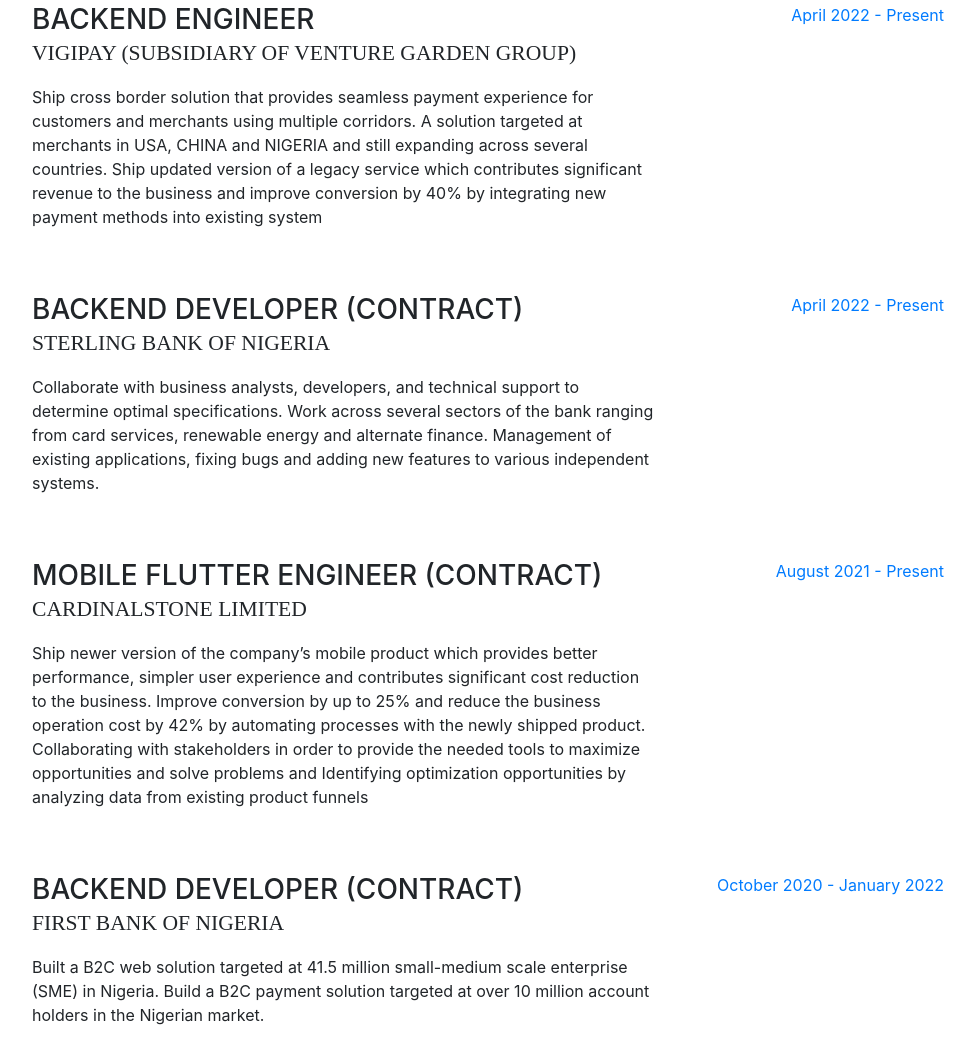
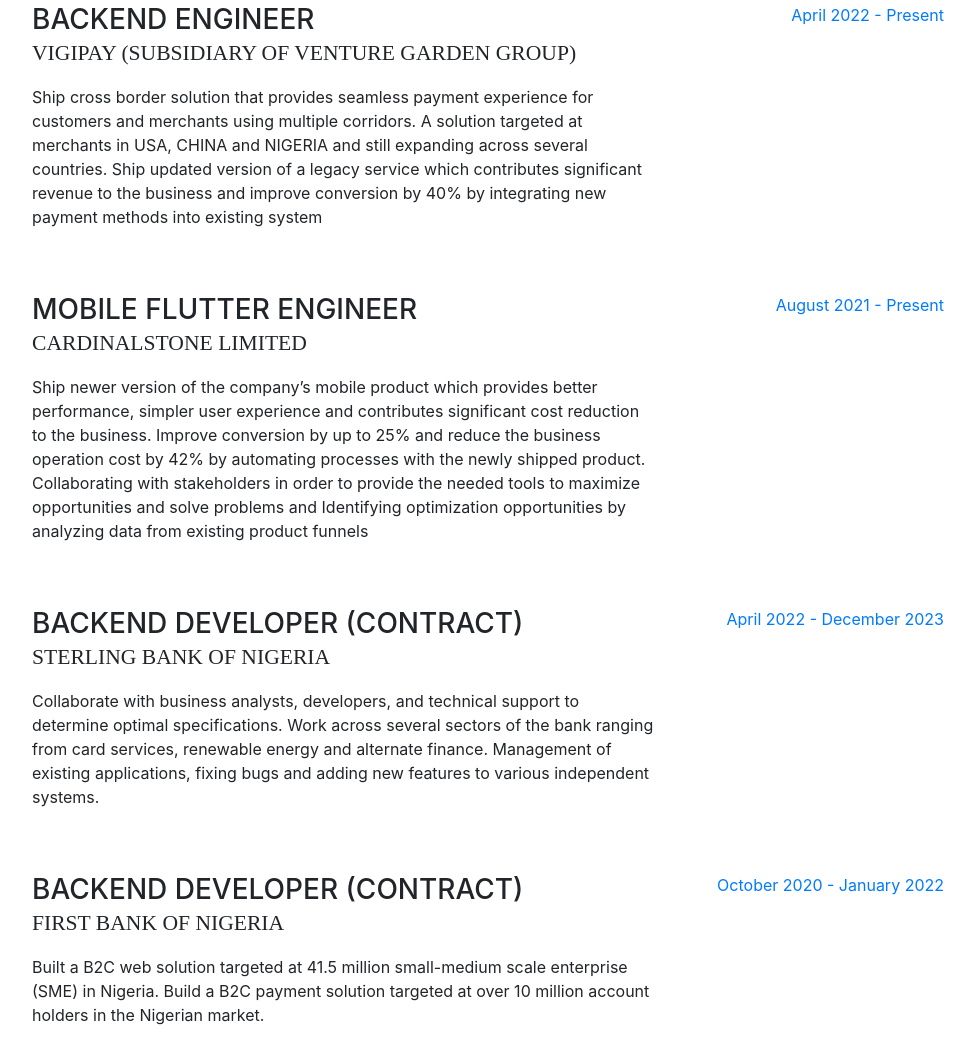
Before and after one commit to classyk12/classyk12.github.io, a website with bundled scripts: page index.html in a window 1280 px wide. Shown: the part 931-1994 px from the top of the page, without its empty margins (288-1263 px from the left). Built offline with nearby package versions, Linux system fonts and the light colour scheme; a web font is replaced by a local one.

Commit message:
chore: updated details and profile picture

```diff
--- a/index.html
+++ b/index.html
@@ -31,7 +31,7 @@
       <a class="navbar-brand js-scroll-trigger" href="#page-top">
         <span class="d-block d-lg-none">Start Bootstrap</span>
         <span class="d-none d-lg-block">
-          <img class="img-fluid img-profile rounded-circle mx-auto mb-2" src="img/profile.jpg" alt="">
+          <img class="img-fluid img-profile mx-auto mb-1" src="img/profile.jpg" alt="">
         </span>
       </a>
       <button class="navbar-toggler" type="button" data-toggle="collapse" data-target="#navbarSupportedContent" aria-controls="navbarSupportedContent" aria-expanded="false" aria-label="Toggle navigation">
@@ -128,22 +128,8 @@
           </div>
 
             <div class="resume-item d-flex flex-column flex-md-row mb-5">
-              <div class="resume-content mr-auto">
-                <h3 class="mb-0">Backend Developer (Contract)</h3>
-                <div class="subheading mb-3">Sterling Bank of Nigeria</div>
-                <p>Collaborate with business analysts, developers, and technical support to determine optimal specifications. Work across several sectors of the bank ranging from card services, renewable energy and alternate finance.
-Management of existing applications, fixing bugs and adding new features to various independent systems.
-                </p>
-              </div>
-              <div class="resume-date text-md-right">
-                <span class="text-primary">April 2022 - Present</span>
-              </div>
-            </div>
-
-
-          <div class="resume-item d-flex flex-column flex-md-row mb-5">
             <div class="resume-content mr-auto">
-              <h3 class="mb-0">Mobile Flutter Engineer (contract)</h3>
+              <h3 class="mb-0">Mobile Flutter Engineer</h3>
               <div class="subheading mb-3">CardinalStone Limited</div>
               <p>Ship newer version of the company’s mobile product which provides better
 performance, simpler user experience and contributes significant cost reduction to the
@@ -155,6 +141,22 @@
               <span class="text-primary">August 2021 - Present</span>
             </div>
           </div>
+
+
+
+            <div class="resume-item d-flex flex-column flex-md-row mb-5">
+              <div class="resume-content mr-auto">
+                <h3 class="mb-0">Backend Developer (Contract)</h3>
+                <div class="subheading mb-3">Sterling Bank of Nigeria</div>
+                <p>Collaborate with business analysts, developers, and technical support to determine optimal specifications. Work across several sectors of the bank ranging from card services, renewable energy and alternate finance.
+Management of existing applications, fixing bugs and adding new features to various independent systems.
+                </p>
+              </div>
+              <div class="resume-date text-md-right">
+                <span class="text-primary">April 2022 - December 2023</span>
+              </div>
+            </div>
+
 
 
           <div class="resume-item d-flex flex-column flex-md-row mb-5">
```
Also changed, not shown: img/profile.jpg.
